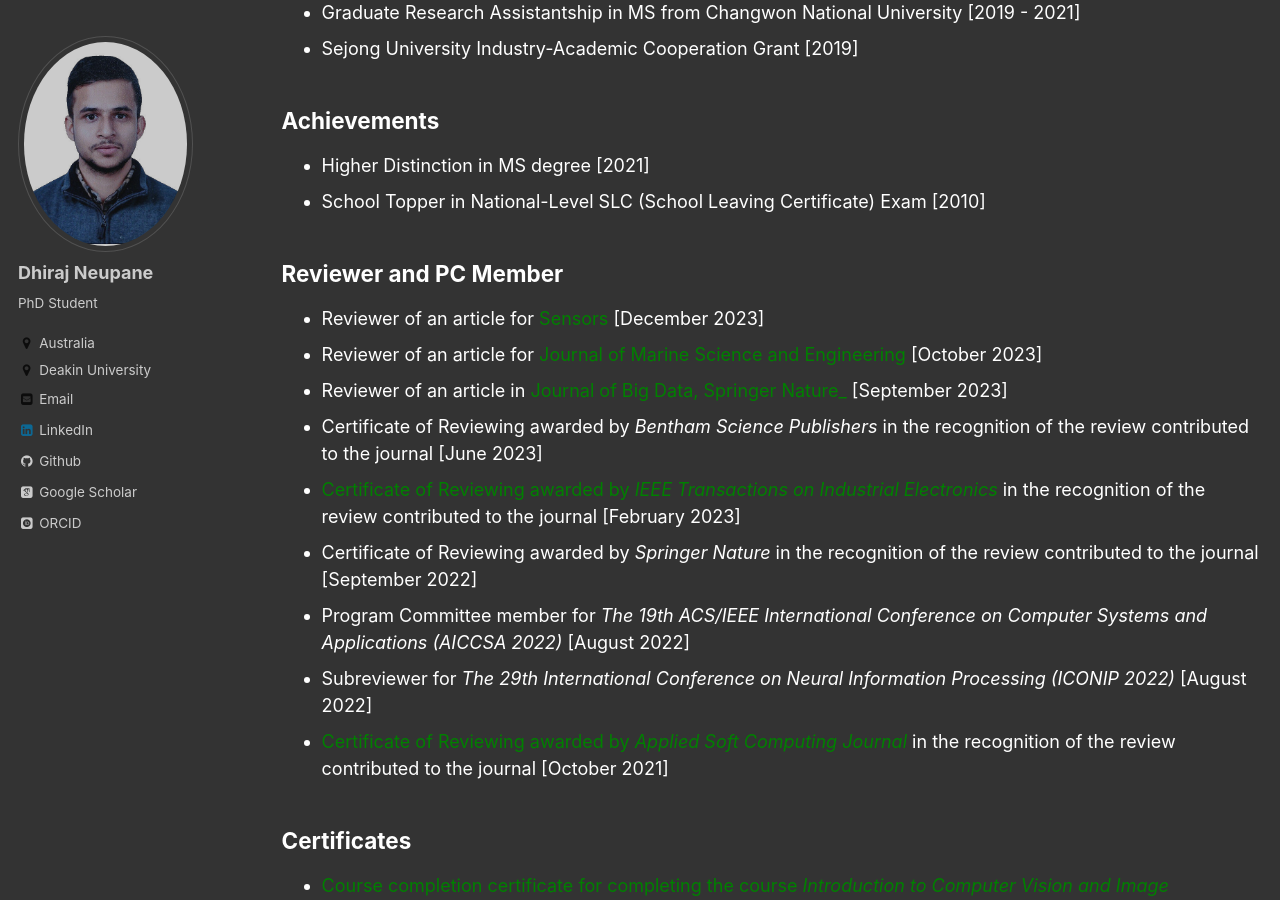
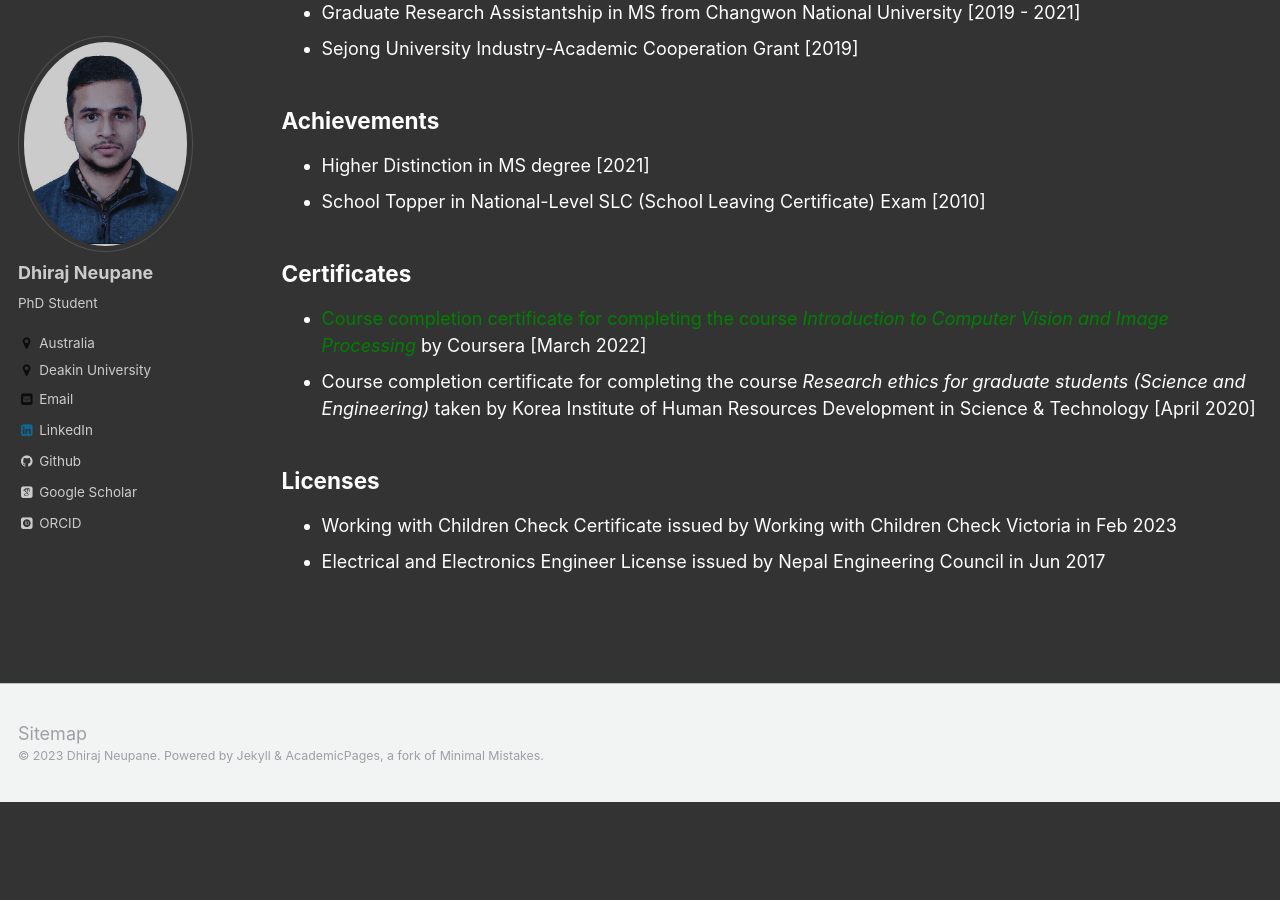
Before and after one commit to dhirajneupane/academicPortfolio, a Jekyll site: the page built from _pages/grants-awards.md, in a window 1280 px wide and 900 px high, scrolled down 309 px. Built offline with Jekyll 4.4.1, drawn with Linux system fonts in a browser that asks for light colours; some web fonts are replaced; after the commit the page ends 1111 px from its top, so only the background shows below that.

Commit message:
Update grants-awards.md

```diff
--- a/_pages/grants-awards.md
+++ b/_pages/grants-awards.md
@@ -16,17 +16,6 @@ redirect_from:
 * Higher Distinction in MS degree [2021]
 * School Topper in National-Level SLC (School Leaving Certificate) Exam [2010]
 
-## Reviewer and PC Member
-* Reviewer of an article for [<span style="color:green">Sensors</span>](https://github.com/dhirajneupane/academicPortfolio/blob/main/files/ReviewerCertificates/RC_sesnor.pdf){:target="_blank"} [December 2023]
-* Reviewer of an article for [<span style="color:green">Journal of Marine Science and Engineering</span>](https://github.com/dhirajneupane/academicPortfolio/blob/main/files/ReviewerCertificates/RC_DN_JSME.pdf){:target="_blank"} [October 2023]
-* Reviewer of an article in [<span style="color:green">Journal of Big Data, Springer Nature_</span>](https://github.com/dhirajneupane/academicPortfolio/blob/main/files/ReviewerCertificates/RC_journalOfBigData.JPG){:target="_blank"} [September 2023]
-* Certificate of Reviewing awarded by _Bentham Science Publishers_ in the recognition of the review contributed to the journal [June 2023]
-* [<span style="color:green">Certificate of Reviewing awarded by _IEEE Transactions on Industrial Electronics_</span>](https://www.linkedin.com/posts/dhiraj-neupane-6b3089113_ieee-reviewer-activity-7026848069040160768-Ltda?utm_source=share&utm_medium=member_desktop){:target="_blank"} in the recognition of the review contributed to the journal [February 2023]
-* Certificate of Reviewing awarded by _Springer Nature_ in the recognition of the review contributed to the journal [September 2022]
-* Program Committee member for _The 19th ACS/IEEE International Conference on Computer Systems and Applications (AICCSA 2022)_ [August 2022]
-* Subreviewer for _The 29th International Conference on Neural Information Processing (ICONIP 2022)_ [August 2022]
-* [<span style="color:green">Certificate of Reviewing awarded by _Applied Soft Computing Journal_</span>](https://www.linkedin.com/posts/dhiraj-neupane-6b3089113_reviewer-moretocome-activity-6893943586119933952-xgCN?utm_source=share&utm_medium=member_desktop) in the recognition of the review contributed to the journal [October 2021]
-
 Certificates
 ----------------
 * [<span style="color:green">Course completion certificate for completing the course _Introduction to Computer Vision and Image Processing_</span>](https://www.linkedin.com/posts/dhiraj-neupane-6b3089113_completion-certificate-for-introduction-to-activity-6905100833835380736-Kd_U?utm_source=share&utm_medium=member_desktop){:target="_blank"} by Coursera [March 2022]
```
